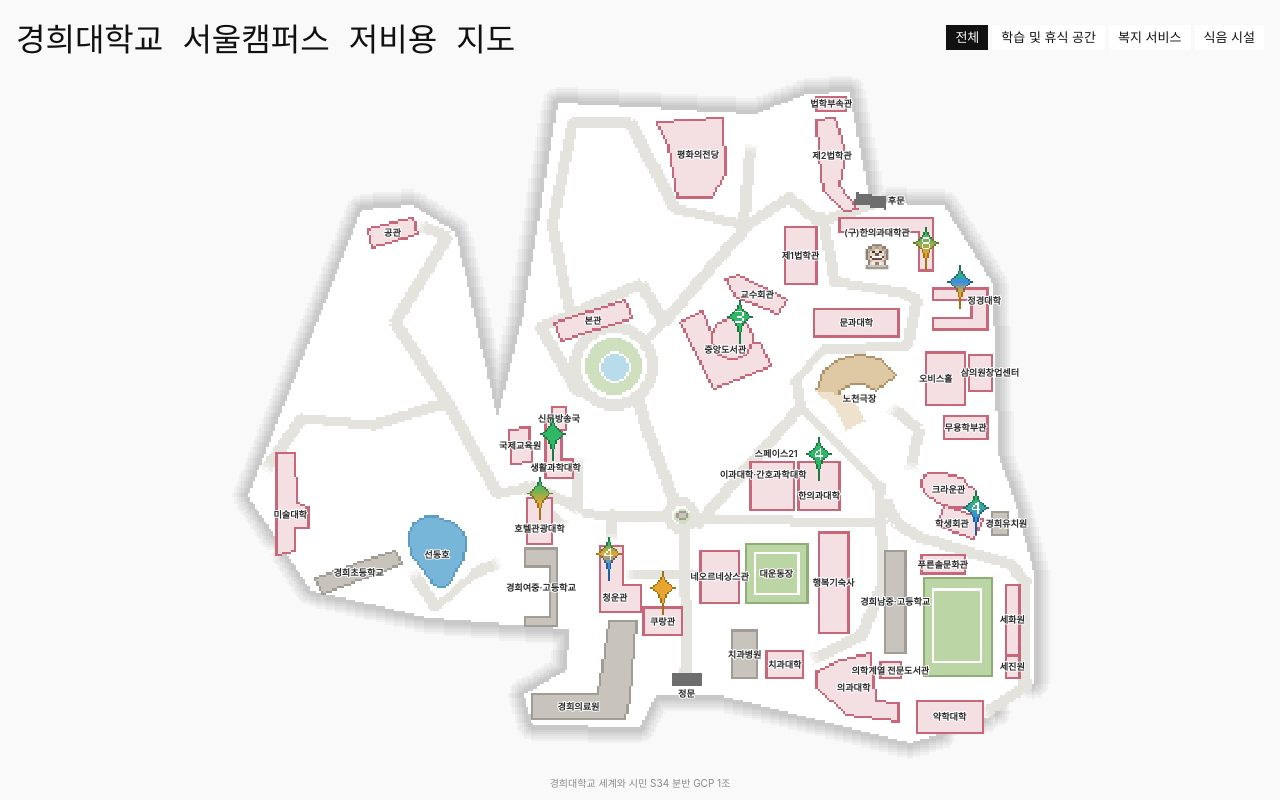
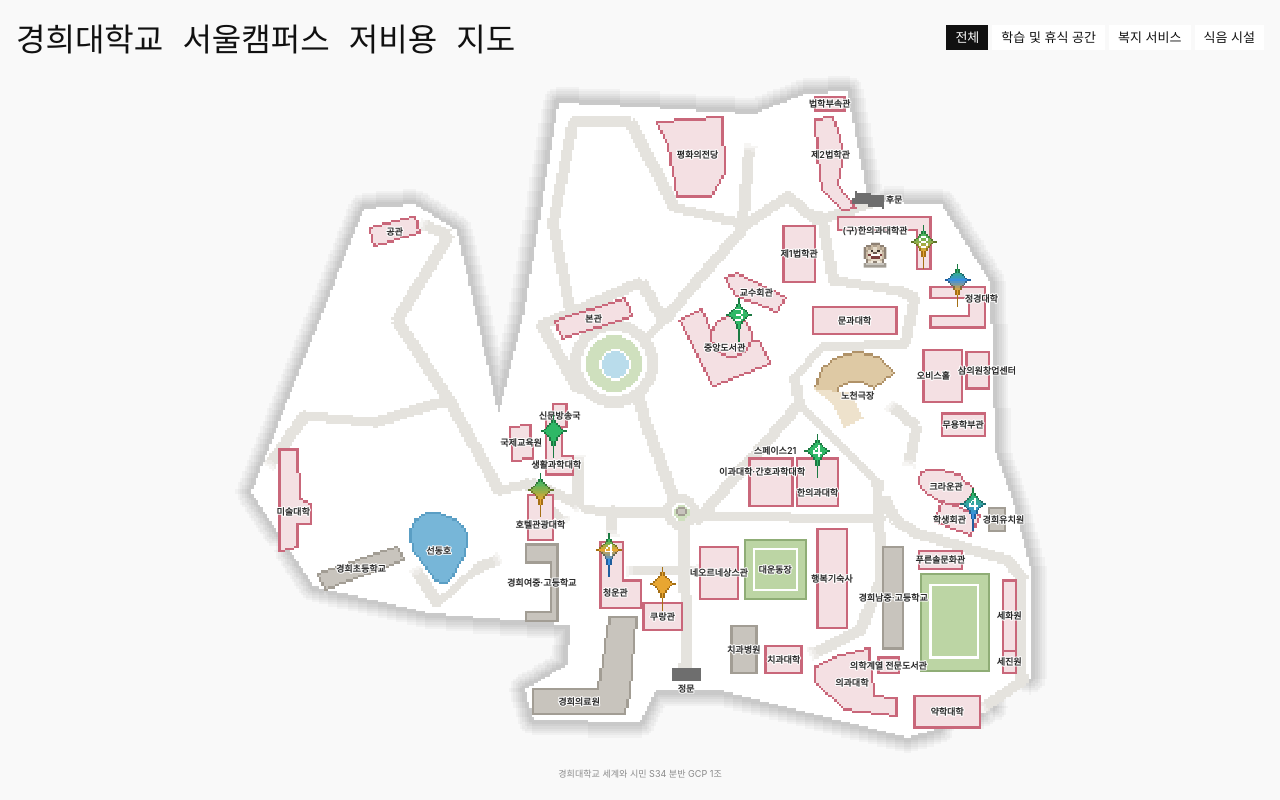
Before and after one commit to lanerlee/khussalmukmap, a plain HTML site: page index.html in a window 1280 px wide. Drawn offline with Linux system fonts and the light colour scheme; a web font is replaced by a local one.

Commit message:
Add files via upload

```diff
--- a/index.html
+++ b/index.html
@@ -73,7 +73,7 @@ header {
 
 /* ----- 지도 ----- */
 #viewport {
-  position: relative; flex: 1; min-height: 0; margin: 0 var(--map-margin);
+  position: relative; flex: 1; min-height: 0; margin: 0 var(--map-margin) var(--map-margin);
   overflow: hidden; cursor: default; touch-action: none; background: var(--page-bg);
 }
 #viewport.dragging { cursor: grabbing; }
@@ -108,6 +108,12 @@ header {
   background: #111; box-shadow: 0 8px 0 #111, 0 -4px 0 #fff;
 }
 #lion.big #lionBubble { bottom: calc(100% + 16px); }
+/* 모바일: 말풍선을 1.5배로 (꼬리 끝 위치는 그대로 두고 키움) */
+@media (max-width: 640px) {
+  /* --shift: 화면 밖으로 잘리지 않도록 옆으로 옮기는 양(지도 픽셀). 꼬리는 계속 사자상 위를 가리킴 */
+  #lionBubble { transform: translateX(calc(-50% + var(--shift, 0px))) scale(1.5); transform-origin: 50% calc(100% + 16px); }
+  #lionBubble::after { left: calc(50% - var(--shift, 0px) / 1.5); }
+}
 #lion.talk #lionBubble { display: block; }
 @media (hover: hover) { #lion:hover #lionBubble { display: block; } }
 
@@ -160,7 +166,12 @@ header {
 .mk.group .item.last { transition: opacity 0s; }
 
 /* ----- 저작권 ----- */
-footer { text-align: center; font-size: 11px; color: #8A8A8A; padding: 8px 0 10px; }
+/* 팀 표기: 지도 그림 아래 가운데 (수정 전 아래 글자와 비슷한 여백). 크기는 건물 이름과 같음 (지도 픽셀 기준) */
+#credit {
+  position: absolute; left: 50%; top: calc(100% + 32px); transform: translateX(-50%);   /* 지도 그림 바로 아래 */
+  white-space: nowrap; pointer-events: none; user-select: none;
+  color: #8A8A8A; font-size: calc(32px * var(--name-k)); line-height: 1;
+}
 
 /* ----- 상세 정보 / 분석 창 ----- */
 #overlay {
@@ -241,10 +252,10 @@ footer { text-align: center; font-size: 11px; color: #8A8A8A; padding: 8px 0 10p
         <div id="lionBubble">분석중-</div>
       </div>
       <div id="markers"></div>
+      <!-- 팀 표기: 지도 안 아래쪽 가운데. 지도와 함께 움직이고 커짐 -->
+      <div id="credit">경희대학교 세계와 시민 S34 분반 GCP 1조</div>
     </div>
   </div>
-
-  <footer>경희대학교 세계와 시민 S34 분반 GCP 1조</footer>
 </div>
 
 <div id="overlay" role="dialog" aria-modal="true">
@@ -255,6 +266,7 @@ footer { text-align: center; font-size: 11px; color: #8A8A8A; padding: 8px 0 10p
 <script>
 (() => {
   const MAP_W = 2880, MAP_H = 2440;
+  const FULL_H = MAP_H + 84;   // 지도 아래 팀 표기 자리까지 포함한 높이 (지도 픽셀)
   const SVGNS = 'http://www.w3.org/2000/svg';
   const CATS = window.CATEGORIES;
   const catById = Object.fromEntries(CATS.map(c => [c.id, c]));
@@ -573,7 +585,7 @@ footer { text-align: center; font-size: 11px; color: #8A8A8A; padding: 8px 0 10p
   stage.style.width = MAP_W + 'px'; stage.style.height = MAP_H + 'px';
   function clamp() {
     const vw = viewport.clientWidth, vh = viewport.clientHeight;
-    const sw = MAP_W * scale, sh = MAP_H * scale;
+    const sw = MAP_W * scale, sh = FULL_H * scale;
     tx = sw <= vw ? (vw - sw) / 2 : Math.min(0, Math.max(vw - sw, tx));
     ty = sh <= vh ? (vh - sh) / 2 : Math.min(0, Math.max(vh - sh, ty));
   }
@@ -583,22 +595,32 @@ footer { text-align: center; font-size: 11px; color: #8A8A8A; padding: 8px 0 10p
     markersEl.style.setProperty('--mk-scale', TOUCH.matches ? Math.max(1, MIN_MARKER_PX / (MARKER_W * scale)).toFixed(3) : 1);
     if (isSplit() !== splitShown) renderMarkers();   // 나뉘는 배율을 넘나들 때만 다시 그림
     $('lion').classList.toggle('big', scale / home >= LION_ZOOM - 1e-6);
+    fitBubble();
+  }
+  // 모바일: 말풍선이 지도 화면 밖으로 잘리면 안쪽으로 옮김 (PC에서는 아무것도 하지 않음)
+  function fitBubble() {
+    const b = $('lionBubble');
+    if (!PHONE.matches) { b.style.removeProperty('--shift'); return; }
+    if (!$('lion').classList.contains('talk')) return;
+    b.style.setProperty('--shift', '0px');
+    const r = b.getBoundingClientRect(), v = viewport.getBoundingClientRect(), pad = 4;
+    let dx = 0;                                                   // 화면 px
+    if (r.right > v.right - pad) dx = (v.right - pad) - r.right;
+    else if (r.left < v.left + pad) dx = (v.left + pad) - r.left;
+    const maxShift = (b.offsetWidth / 2 - 12) * 1.5;              // 꼬리가 말풍선 밖으로 나가지 않을 만큼만
+    const shift = Math.max(-maxShift, Math.min(maxShift, dx / scale));
+    b.style.setProperty('--shift', shift.toFixed(1) + 'px');
   }
   let first = true;
   function fitMap() {
     const vw = viewport.clientWidth, vh = viewport.clientHeight;
     const prevHome = home;
-    fit = Math.min(vw / MAP_W, vh / MAP_H);                       // 지도 전체가 보이는 배율 (가장 작게 줄일 수 있는 배율)
+    fit = Math.min(vw / MAP_W, vh / FULL_H);                       // 지도 전체가 보이는 배율 (가장 작게 줄일 수 있는 배율)
     // 처음 화면 배율: PC는 지도 전체, 휴대폰은 좌우가 조금 잘리더라도 크게 (세로로는 넘치지 않게)
-    home = PHONE.matches ? Math.max(fit, Math.min(fit * PHONE_START_ZOOM, vh / MAP_H)) : fit;
+    home = PHONE.matches ? Math.max(fit, Math.min(fit * PHONE_START_ZOOM, vh / FULL_H)) : fit;
     if (first) { scale = home; tx = (vw - MAP_W * scale) / 2; first = false; }   // 가운데 맞춤: 왼쪽·오른쪽이 똑같이 조금씩 잘림
     else scale = Math.max(fit, scale * home / prevHome);
     apply();
-    // 저작권 표시: 처음 화면(맞춤 배율)에서 보이는 건물 이름과 같은 크기
-    const nameSize = (window.BUILDINGS.find(b => b.label) || {}).label?.size || 32;
-    // 모바일에서는 지도가 아주 작게 보여도 읽을 수 있도록 최소 10px
-    const fs = nameSize * fit;
-    document.querySelector('footer').style.fontSize = (TOUCH.matches ? Math.max(10, fs) : fs).toFixed(2) + 'px';
   }
   function zoomAt(px, py, factor) {
     const ns = Math.min(fit * MAX_ZOOM, Math.max(fit, scale * factor));
@@ -673,7 +695,7 @@ footer { text-align: center; font-size: 11px; color: #8A8A8A; padding: 8px 0 10p
   setInterval(() => {
     const l = $('lion');
     $('lionBubble').textContent = lionLines[lionLine++ % lionLines.length];
-    l.classList.add('talk'); setTimeout(() => l.classList.remove('talk'), 2500);
+    l.classList.add('talk'); fitBubble(); setTimeout(() => l.classList.remove('talk'), 2500);
   }, 9000);
 })();
 </script>
```
